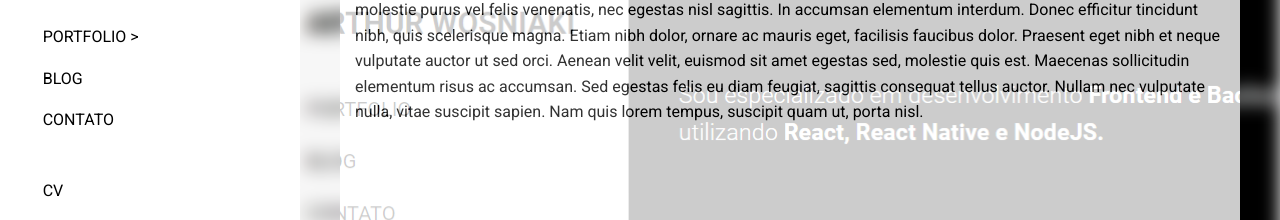
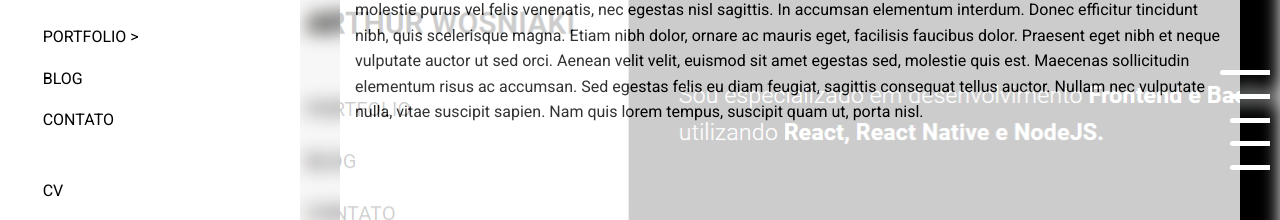
Before and after one commit to arthurolmos/portfolio-app, a Next.js app: page /portfolio in a window 1280 px wide. Shown: the part 280-500 px from the top of the page. Built offline with nearby package versions, Linux system fonts and the light colour scheme.

Commit message:
Adjusting portfolio page

```diff
--- a/pages/portfolio/index.tsx
+++ b/pages/portfolio/index.tsx
@@ -63,6 +63,17 @@ export default function Index(props: Props) {
 
   return (
     <Container onWheel={wheelEvent}>
+      <RightMenu>
+        {portfolioItems.map((item, index) => {
+          return (
+            <RighMenuItem
+              key={index}
+              active={index === y}
+              onClick={(e) => setY(index)}
+            />
+          );
+        })}
+      </RightMenu>
       {portfolioItems.map((item, i) => {
         return <PortfolioListItem key={i} index={index} item={item} />;
       })}
@@ -81,6 +92,45 @@ const Container = styled.div`
   @media (max-width: 360px) {
     margin-left: 0;
   }
+`;
+
+const RightMenu = styled.div`
+  position: fixed;
+  top: 0;
+  bottom: 0;
+  right: 10px;
+  margin: auto;
+  box-sizing: border-box;
+
+  color: red;
+  width: 100px;
+  height: 100px;
+  z-index: 999;
+  align-items: flex-end;
+  justify-content: space-between;
+  display: flex;
+  flex-direction: column;
+`;
+
+const RighMenuItem = styled.div`
+  box-sizing: border-box;
+  width: 40px;
+  height: 5px;
+  background: white;
+  transition: all 0.3s ease;
+  border-radius: 50px 0 0 50px;
+  cursor: pointer;
+
+  &:hover {
+    width: 50px;
+    transform-origin: right center;
+  }
+
+  ${({ active }) =>
+    active &&
+    `{
+    width: 50px;
+  }`}
 `;
 
 const Background = styled.div`
```
